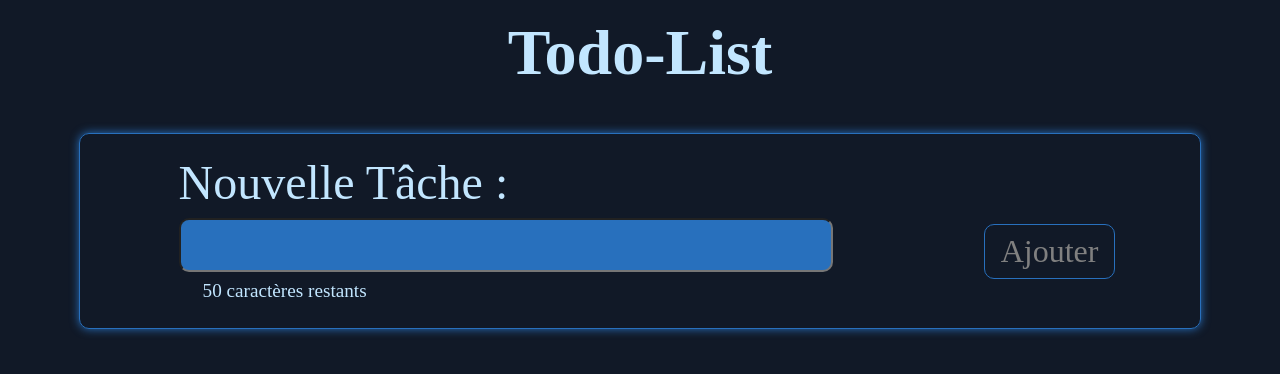
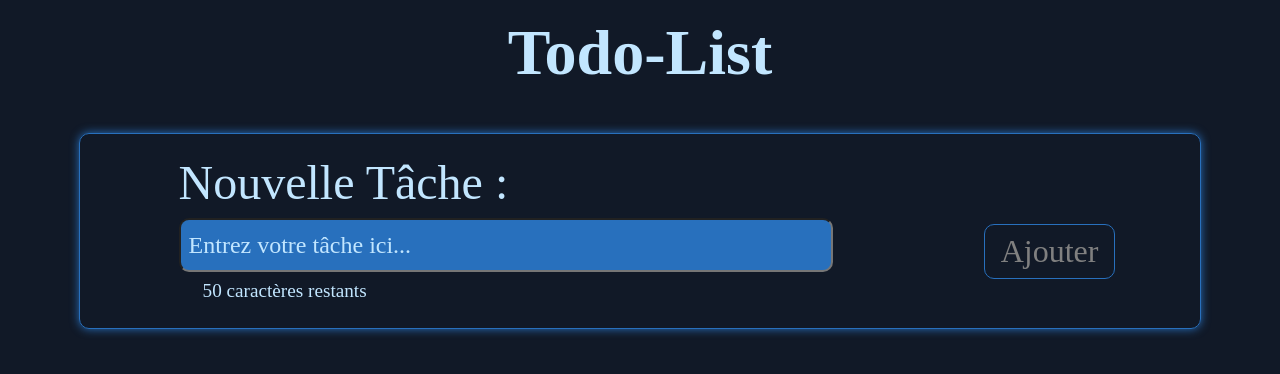
Before and after one commit to ItsMatDev/Todo-List, a React (Vite) app in the folder front/: page / in a window 1280 px wide. Shown: the top 374 px of the page. Built offline with nearby package versions, Linux system fonts and the light colour scheme; no server answers.

Commit message:
added placeholder

```diff
--- a/front/src/components/NewTask/NewTask.scss
+++ b/front/src/components/NewTask/NewTask.scss
@@ -18,6 +18,9 @@
     font-size: 1.5rem;
     margin-top: 1vh;
     padding-left: 0.5rem;
+    &::placeholder {
+      color: $fontColor;
+    }
   }
   p {
     font-size: 1rem;
--- a/front/src/components/TaskInput/TaskInput.jsx
+++ b/front/src/components/TaskInput/TaskInput.jsx
@@ -11,7 +11,14 @@ function TaskInput({ value, onChange, maxLength, remainingChars, setRemainingCha
   return (
     <fieldset className="taskInput">
       <label htmlFor="newTask">Nouvelle Tâche :</label>
-      <input id="newTask" type="text" value={value} onChange={handleChange} maxLength={maxLength} />
+      <input
+        id="newTask"
+        type="text"
+        value={value}
+        onChange={handleChange}
+        maxLength={maxLength}
+        placeholder="Entrez votre tâche ici..."
+      />
       <p>{remainingChars} caractères restants</p>
     </fieldset>
   );
```
